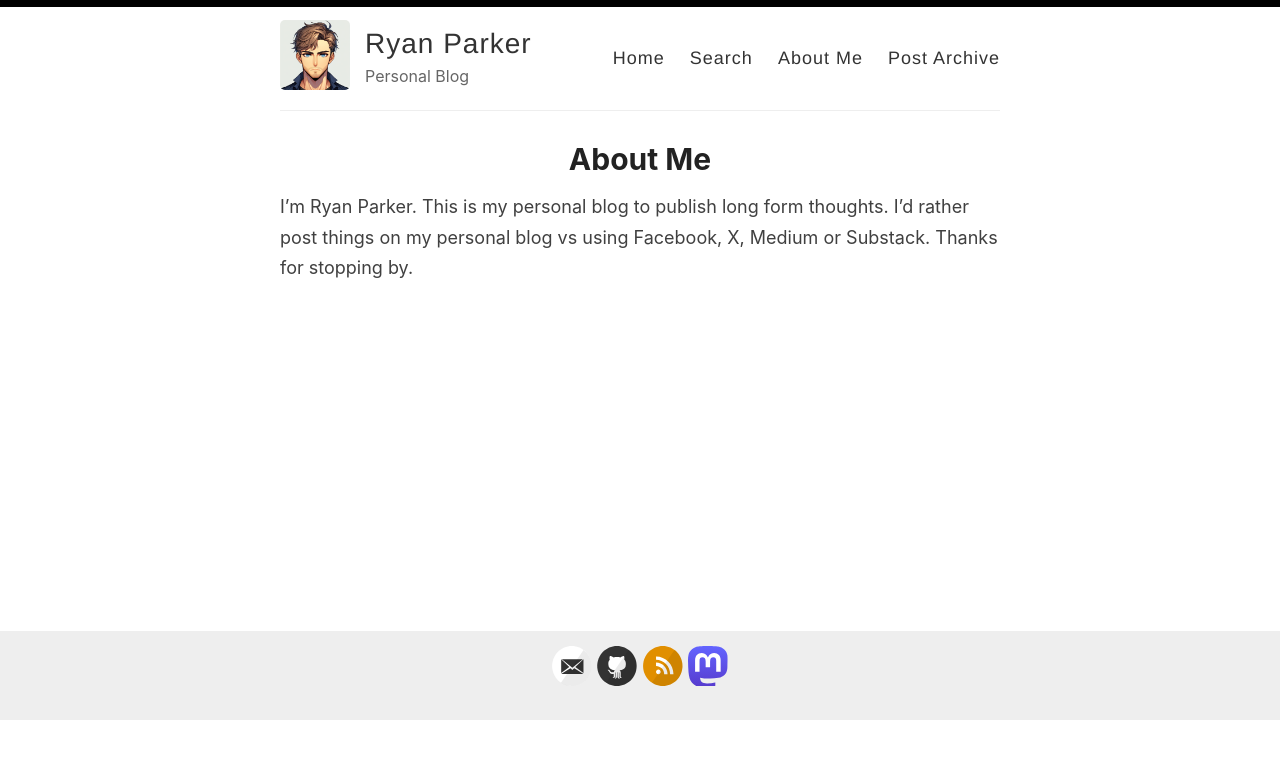
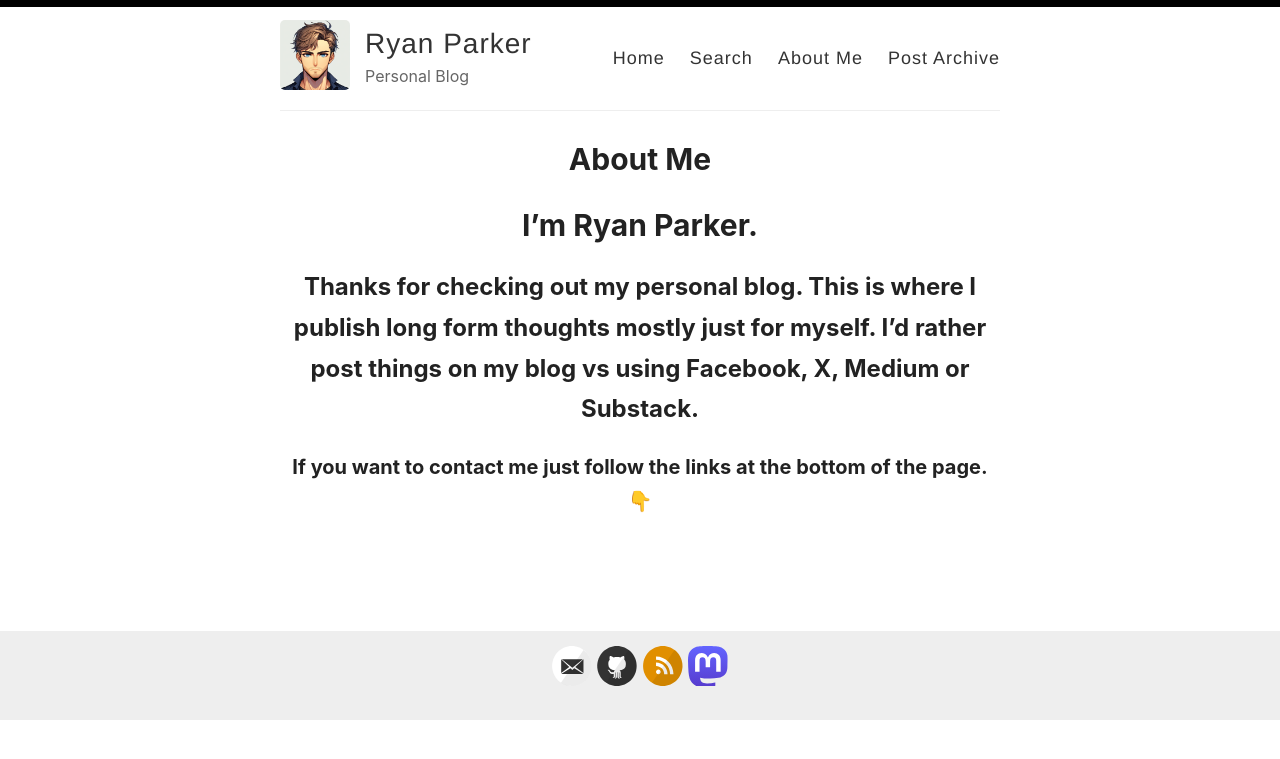
Before and after one commit to ryanparkr/ryanparkr.github.io, a Jekyll site: the page built from _pages/about.md, in a window 1280 px wide. Shown: the top 759 px of the page. Built offline with Jekyll 4.4.1, drawn with Linux system fonts in a browser that asks for light colours.

Commit message:
Update about.md

```diff
--- a/_pages/about.md
+++ b/_pages/about.md
@@ -4,4 +4,6 @@ title: About Me
 permalink: /about/
 ---
 
-I'm Ryan Parker. This is my personal blog to publish long form thoughts. I'd rather post things on my personal blog vs using Facebook, X, Medium or Substack. Thanks for stopping by.
+# I'm Ryan Parker.
+## Thanks for checking out my personal blog. This is where I publish long form thoughts mostly just for myself. I'd rather post things on my blog vs using Facebook, X, Medium or Substack.
+### If you want to contact me just follow the links at the bottom of the page. 👇
```
